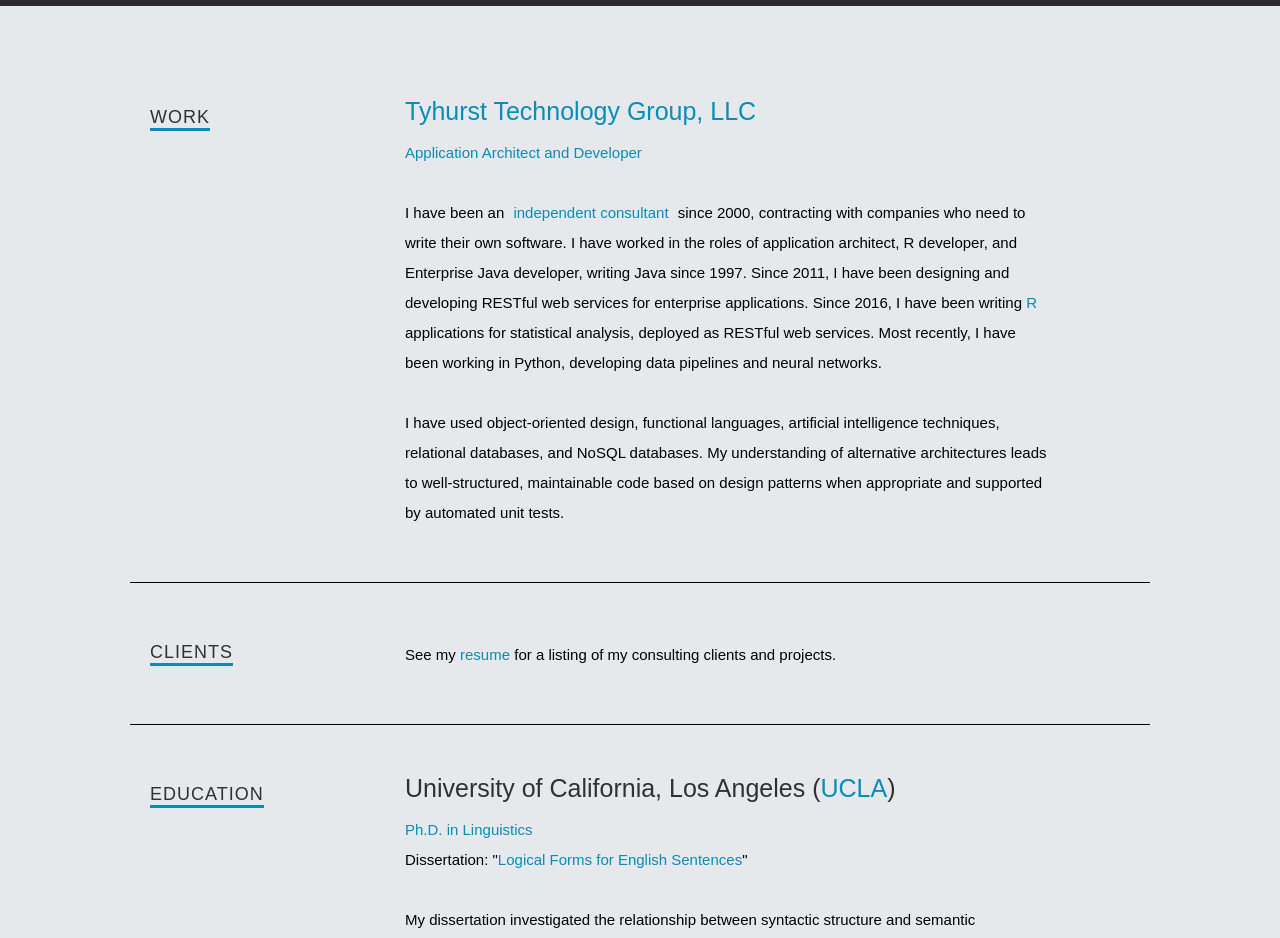
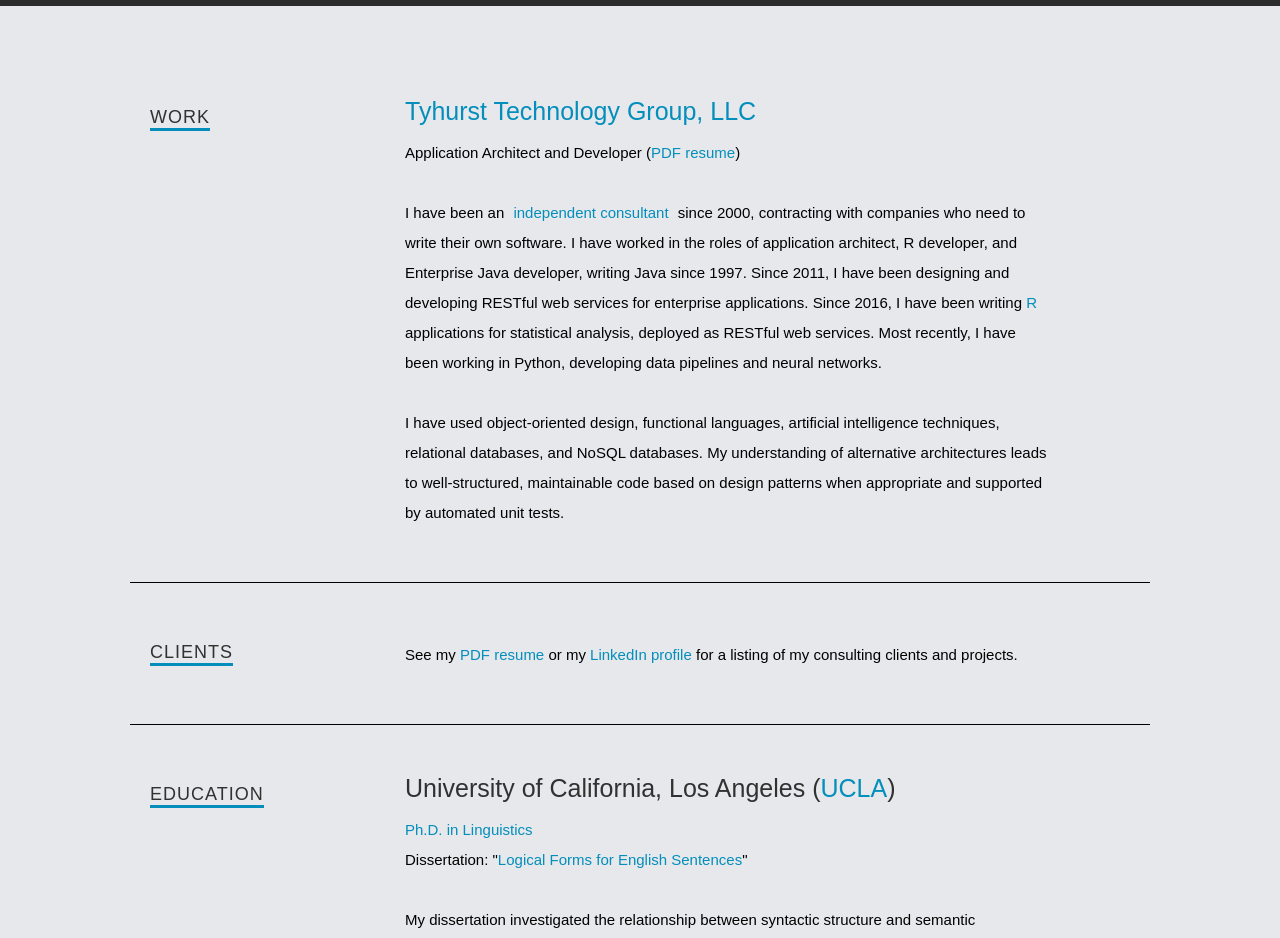
Before and after one commit to jimtyhurst/www-jimtyhurst-com-ceevee, a Gatsby site: page / in a window 1280 px wide. Shown: the part 1340-2278 px from the top of the page. Built offline with nearby package versions, Linux system fonts and the light colour scheme; Gatsby itself is replaced by a stand-in of ours; a web font is replaced by a local one.

Commit message:
Improved references to PDF resume.

```diff
--- a/src/components/Clients.js
+++ b/src/components/Clients.js
@@ -16,7 +16,9 @@ const Clients = () => (
           <div className="info">
             <p>
               See my{" "}
-              <a href={resumePdf} target="_blank">resume</a>
+              <a href={resumePdf} target="_blank">PDF resume</a>
+              {" "}or my{" "}
+              <a href="https://www.linkedin.com/in/jimtyhurst" target="_blank">LinkedIn profile</a>
               {" "}for a listing of my consulting clients and projects.
             </p>
           </div>
--- a/src/components/Work.js
+++ b/src/components/Work.js
@@ -20,9 +20,10 @@ const Work = () => (
           </h3>
           <div className="info">
             <p>
-              <a href={resumePdf} target="_blank">
-                Application Architect and Developer
-              </a>
+              Application Architect and Developer
+              (<a href={resumePdf} target="_blank">
+                PDF resume
+              </a>)
             </p>
             <p>
               I have been an
```
